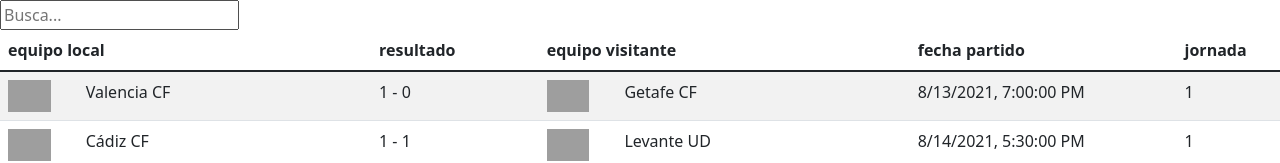
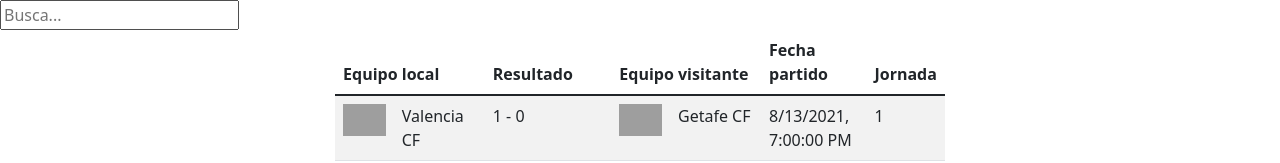
Before and after one commit to RojanoVargas/Lets-Coder, a plain HTML site: page proyecto 2 - futbol/partidos.html in a window 1280 px wide. Shown: the top 163 px of the page. Drawn offline with nearby package versions, Linux system fonts and the light colour scheme; grey boxes are pictures that could not be loaded.

Commit message:
Cambiar estilo tabla

```diff
--- a/proyecto 2 - futbol/partidos.html
+++ b/proyecto 2 - futbol/partidos.html
@@ -10,13 +10,13 @@
 </head>
 <body>
     <input id="buscarEquipos" type="text" keyup="datosFiltrados()" placeholder="Busca...">
-    <table class="table table-striped">
+    <table class="table table-striped mx-auto" style="width: 40%">
         <thead class="thead-dark">
-            <th colspan="2" scope="col">equipo local</th>
-            <th scope="col">resultado</th>
-            <th colspan="2" scope="col">equipo visitante</th>
-            <th colspan="1" scope="col">fecha partido</th>
-            <th>jornada</th>
+            <th colspan="2" scope="col">Equipo local</th>
+            <th scope="col">Resultado</th>
+            <th colspan="2" scope="col">Equipo visitante</th>
+            <th colspan="1" scope="col">Fecha partido</th>
+            <th>Jornada</th>
         </thead>
         <tbody id="tabla-partidos"></tbody>
     </table>
```
